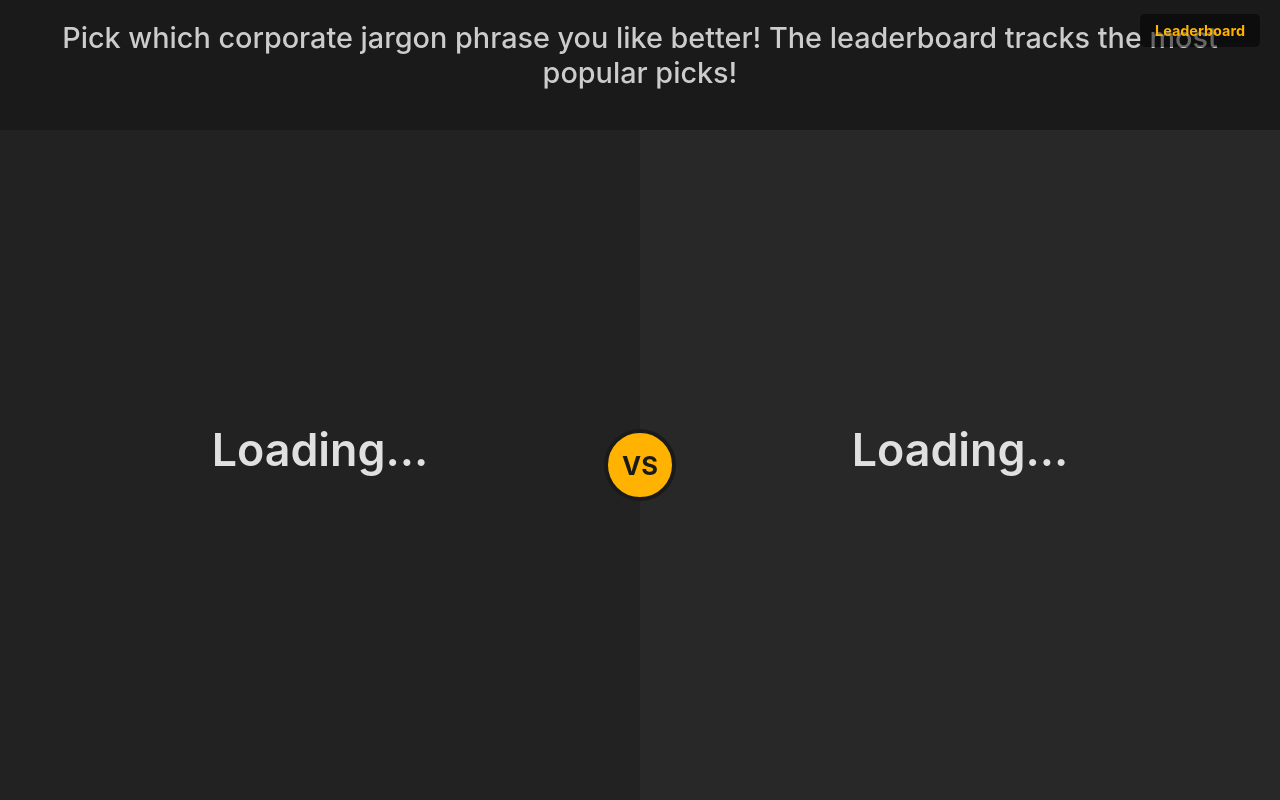
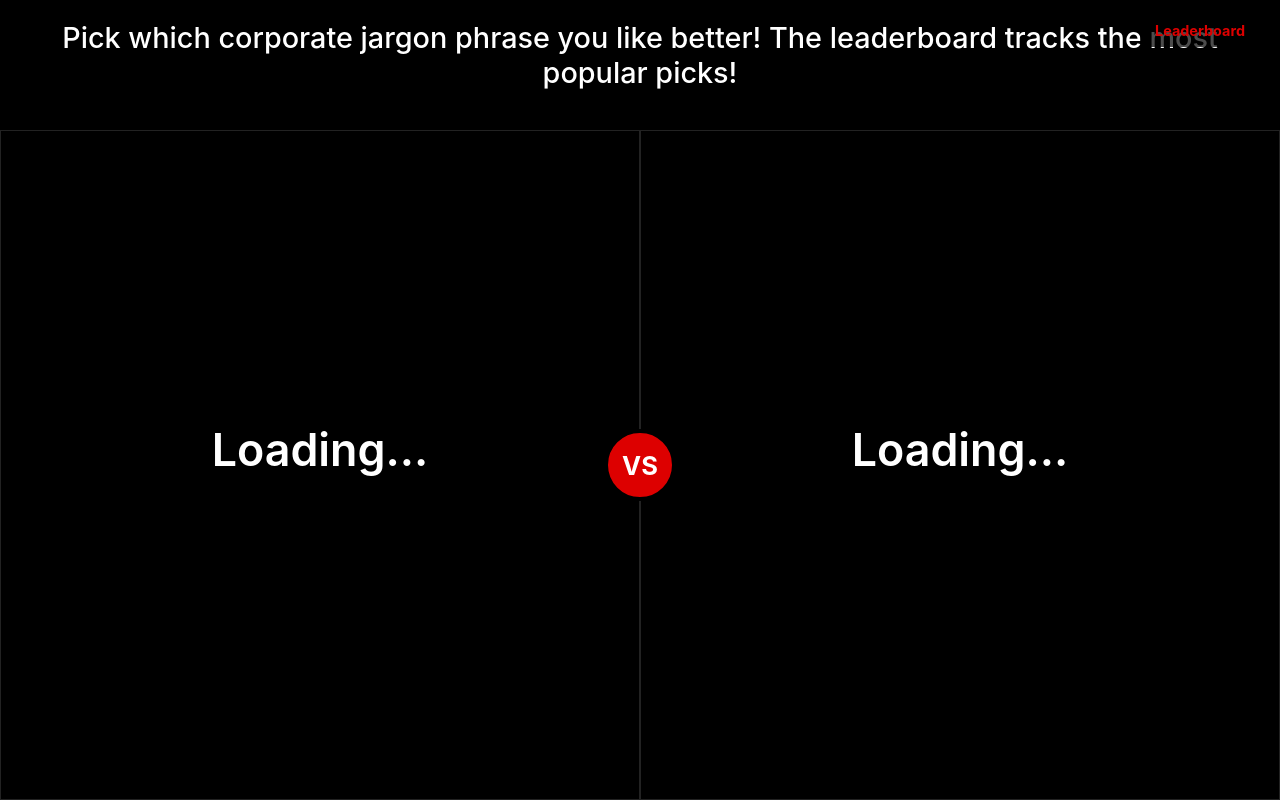
Before and after one commit to needaubrey/vibecoded_nonsense, a Flask app: page / in a window 1280 px wide. Run offline with Flask 3, Linux system fonts and the light colour scheme; some libraries are stand-ins or nearby versions.

Commit message:
changed color scheme thanks nick

```diff
--- a/static/style.css
+++ b/static/style.css
@@ -2,8 +2,8 @@
     height: 100%;
     margin: 0;
     padding: 0;
-    background: #1a1a1a; /* Darker background */
-    color: #e0e0e0;
+    background: #000000; /* New: Black background */
+    color: #ffffff;     /* New: White text */
     font-family: -apple-system, BlinkMacSystemFont, "Segoe UI", Roboto, Helvetica, Arial, sans-serif, "Apple Color Emoji", "Segoe UI Emoji", "Segoe UI Symbol";
     display: flex;
     justify-content: center;
@@ -40,29 +40,27 @@
     position: relative; /* Needed for button positioning? */
     cursor: pointer; /* Make the whole area clickable */
     transition: background-color 0.3s ease; /* Add transition for smooth hover */
+    border: 1px solid #222222; /* New: Subtle border for separation on black bg */
 }
 
-/* Add distinct backgrounds for visual separation */
+/* Remove distinct backgrounds, both are black now */
 #phrase1 {
-    background-color: #222;
+    /* background-color: #222; */
 }
 #phrase2 {
-    background-color: #282828;
+    /* background-color: #282828; */
 }
 
 /* Enhanced Hover effect - Using ID selectors for specificity */
 #phrase1:hover,
 #phrase2:hover {
-    background-color: #555; /* Lighter gray for hover */
-    /* outline: 3px solid #ffb300; <- Removed outline */
-    /* Optional: Add a subtle scale or shadow effect on hover */
-    /* transform: scale(1.01); */
-    /* box-shadow: 0 5px 15px rgba(0,0,0,0.3); */
+    background-color: #222222; /* New: Dark gray for hover */
 }
 
 /* Click animation class */
 .phrase-clicked {
-    background-color: #28a745 !important; /* Green background - !important TO override hover */
+    background-color: #dd0000 !important; /* New: Red background - !important TO override hover */
+    color: #ffffff !important; /* New: Ensure text stays white */
     transition: background-color 0.1s ease-in-out; /* Faster transition for click */
 }
 
@@ -73,6 +71,7 @@
     margin-bottom: 30px;
     word-wrap: break-word;
     max-width: 80%; /* Prevent text getting too wide */
+    color: #ffffff; /* New: Ensure text is white */
 }
 
 .vote-btn {
@@ -85,8 +84,8 @@
     left: 50%;
     top: 50%;
     transform: translate(-50%, -50%);
-    background: #ffb300;
-    color: #1a1a1a;
+    background: #dd0000; /* New: Red background */
+    color: #ffffff;     /* New: White text */
     font-size: 2vw;
     font-weight: bold;
     border-radius: 50%;
@@ -95,7 +94,7 @@
     display: flex;
     justify-content: center;
     align-items: center;
-    border: 4px solid #1a1a1a; /* Match body background */
+    border: 4px solid #000000; /* New: Match body background */
     z-index: 10;
 }
 
@@ -177,7 +174,7 @@
     margin-top: 20px; /* Add some space above */
     margin-bottom: 40px; /* Add more space below */
     padding: 0 20px; /* Add padding for smaller screens */
-    color: #ccc; /* Slightly lighter color */
+    color: #ffffff; /* New: White text */
 }
 
 /* Style for the fixed leaderboard link on game page */
@@ -190,18 +187,19 @@
 }
 
 .fixed-nav a {
-    background-color: rgba(0, 0, 0, 0.5);
-    color: #ffb300;
+    background-color: rgba(0, 0, 0, 0.7); /* Darker semi-transparent background */
+    color: #dd0000; /* New: Red link color */
     padding: 8px 15px;
     border-radius: 5px;
     text-decoration: none;
     font-weight: bold;
     font-size: 0.9em;
-    transition: background-color 0.2s;
+    transition: background-color 0.2s, color 0.2s;
 }
 
 .fixed-nav a:hover {
-    background-color: rgba(0, 0, 0, 0.8);
+    background-color: #dd0000; /* New: Red background on hover */
+    color: #ffffff; /* New: White text on hover */
     text-decoration: none;
 }
 
```
Also changed, not shown: other parts of static/style.css (+16 -15 lines).
